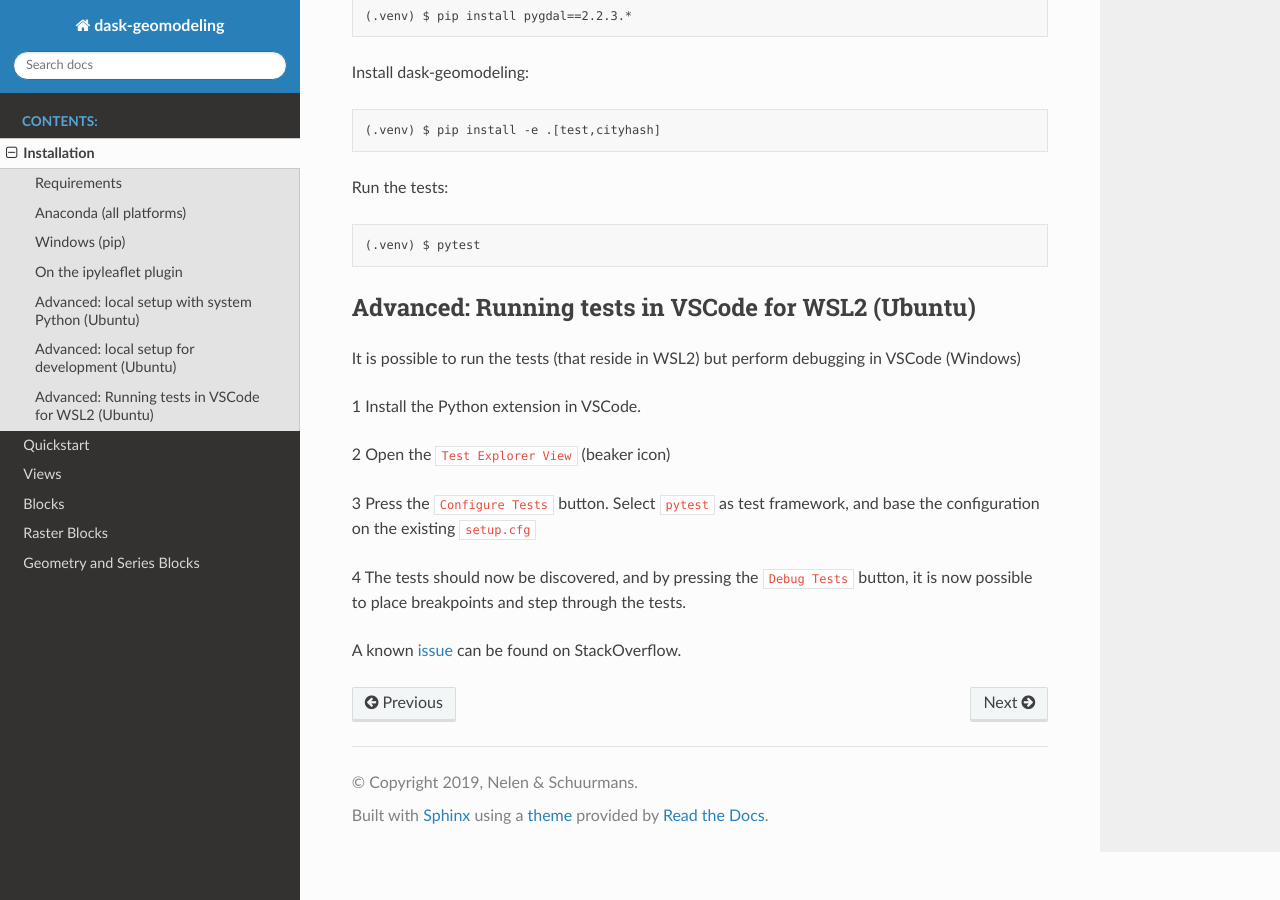
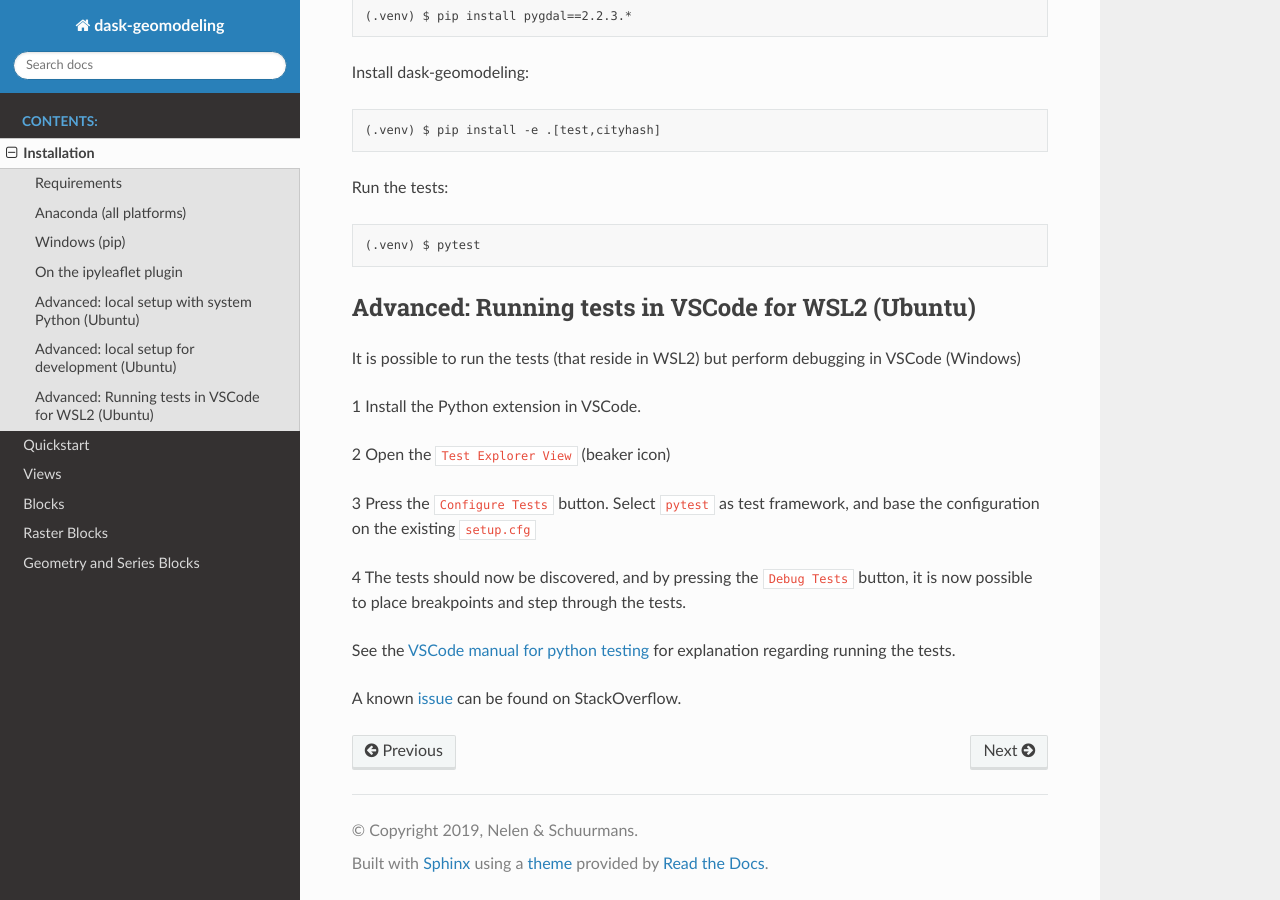
Before and after one commit to nens/dask-geomodeling, a Sphinx documentation site: the page built from docs/installation.rst, in a window 1280 px wide and 900 px high, scrolled down 2665 px. Built offline with Sphinx 7.4.7 and the Read the Docs theme 2.0.0, drawn with Linux system fonts in a browser that asks for light colours.

Commit message:
Added a link to VSCode manual

```diff
--- a/docs/installation.rst
+++ b/docs/installation.rst
@@ -131,4 +131,6 @@ It is possible to run the tests (that reside in WSL2) but perform debugging in V
 
 4 The tests should now be discovered, and by pressing the ``Debug Tests`` button, it is now possible to place breakpoints and step through the tests.
 
+See the `VSCode manual for python testing <https://code.visualstudio.com/docs/python/testing>`_ for explanation regarding running the tests.
+
 A known `issue <https://stackoverflow.com/questions/58799879/vscode-on-discover-tests-error-spawn-python-enoent>`_ can be found on StackOverflow.
```
